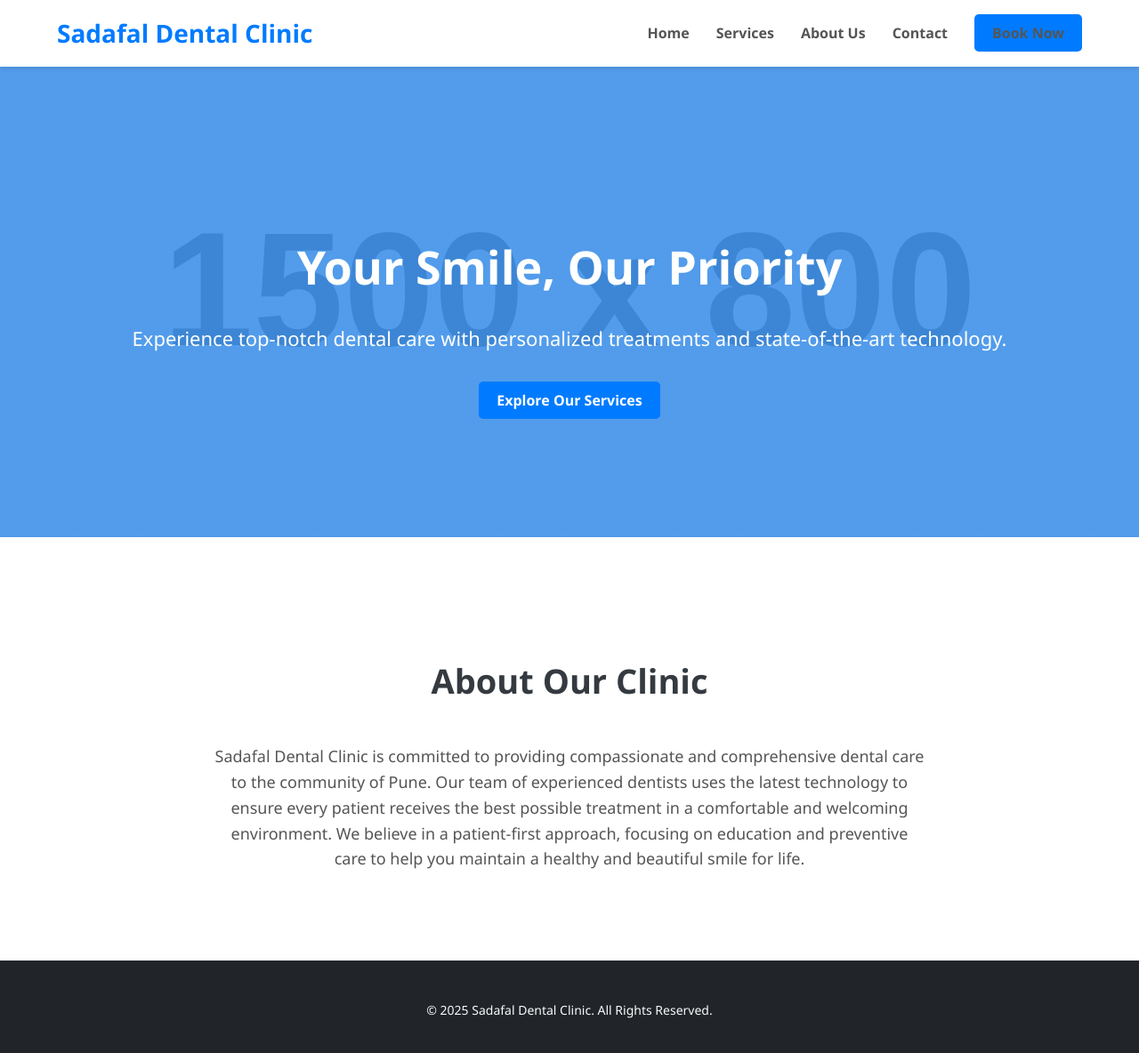
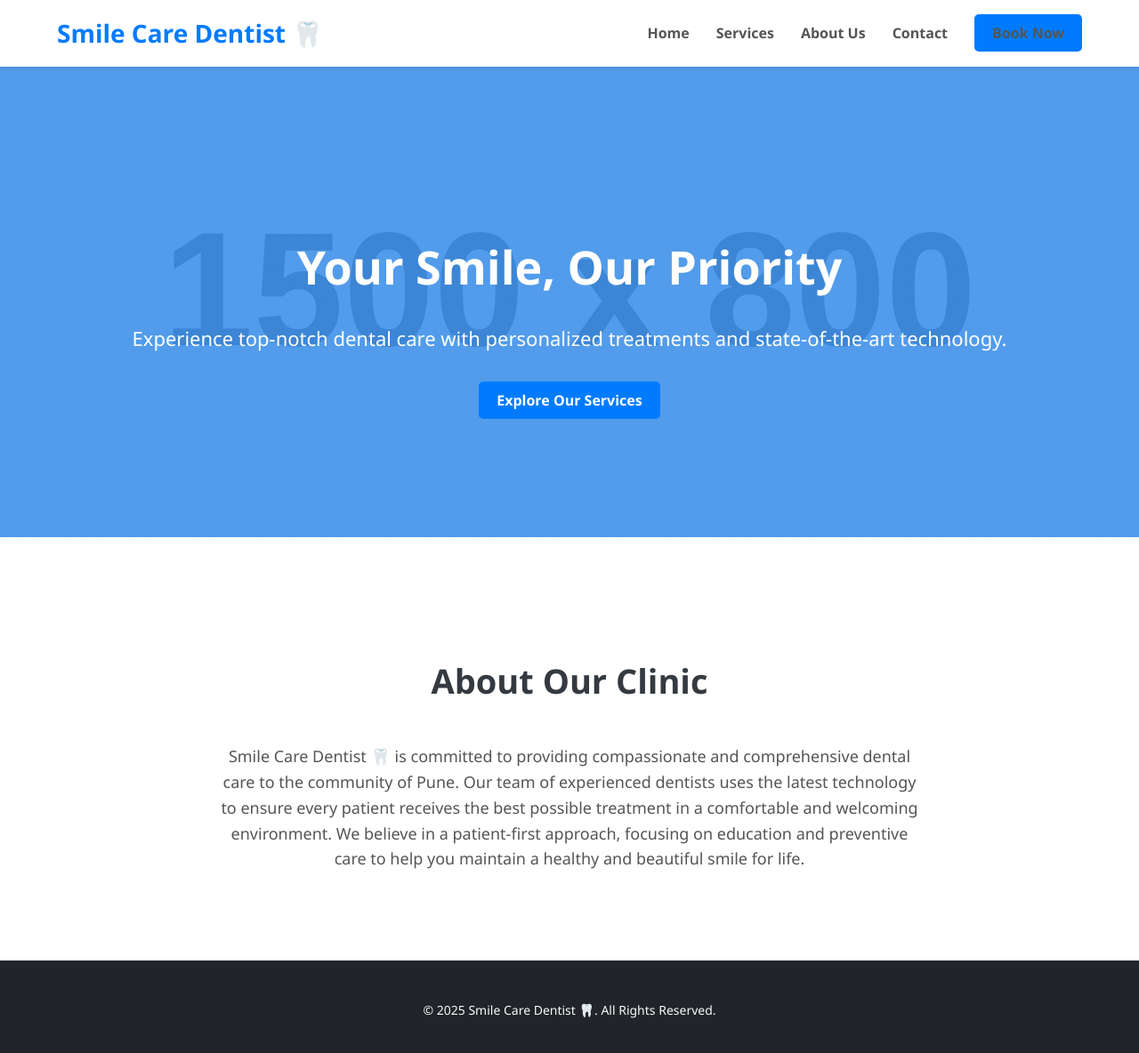
Before and after one commit to Mustafashk786/Smilecaredentist, a plain HTML site: page index.html in a window 1280 px wide. Shown: the whole page at 89% size. Drawn offline with Linux system fonts and the light colour scheme; placeholder pictures from the web are drawn by us.

Commit message:
Update index.html

```diff
--- a/index.html
+++ b/index.html
@@ -10,7 +10,7 @@
 
     <header class="header">
         <div class="container header-content">
-            <a href="index.html" class="logo">Sadafal Dental Clinic</a>
+            <a href="index.html" class="logo">Smile Care Dentist 🦷</a>
             <nav class="nav-menu">
                 <ul>
                     <li><a href="index.html">Home</a></li>
@@ -34,13 +34,13 @@
     <section class="about-us">
         <div class="container">
             <h2>About Our Clinic</h2>
-            <p>Sadafal Dental Clinic is committed to providing compassionate and comprehensive dental care to the community of Pune. Our team of experienced dentists uses the latest technology to ensure every patient receives the best possible treatment in a comfortable and welcoming environment. We believe in a patient-first approach, focusing on education and preventive care to help you maintain a healthy and beautiful smile for life.</p>
+            <p>Smile Care Dentist 🦷 is committed to providing compassionate and comprehensive dental care to the community of Pune. Our team of experienced dentists uses the latest technology to ensure every patient receives the best possible treatment in a comfortable and welcoming environment. We believe in a patient-first approach, focusing on education and preventive care to help you maintain a healthy and beautiful smile for life.</p>
         </div>
     </section>
 
     <footer class="footer">
         <div class="container">
-            <p>&copy; 2025 Sadafal Dental Clinic. All Rights Reserved.</p>
+            <p>&copy; 2025 Smile Care Dentist 🦷. All Rights Reserved.</p>
         </div>
     </footer>
 
```
